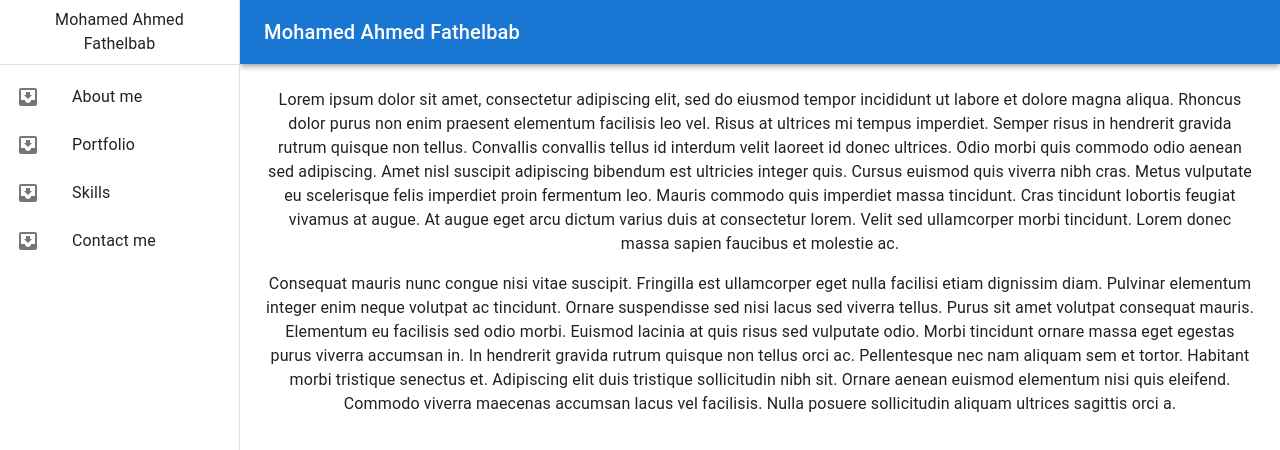
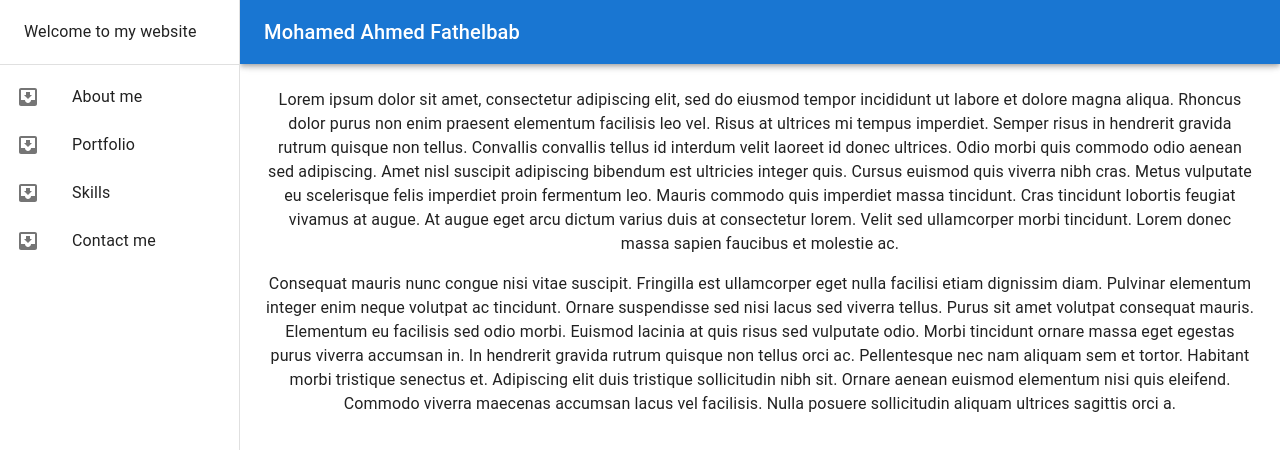
Before and after one commit to fathelbab/fathelbab.github.io, a React (Create React App) app: page / in a window 1280 px wide. Shown: the top 450 px of the page. Built offline with nearby package versions, Linux system fonts and the light colour scheme; the HTML template or start-up script is replaced by a standard one.

Commit message:
Feat: added header title to drawer

```diff
--- a/src/pages/Landing/Landing.tsx
+++ b/src/pages/Landing/Landing.tsx
@@ -55,15 +55,14 @@ export default function Landing(props: Props) {
         case 1 : return <InboxIcon />
         case 2 : return <InboxIcon/>
         case 3 : return <InboxIcon />
-        case 4 :
-        return<InboxIcon />
+        case 4 : return<InboxIcon />
 
     }
   }
   const drawer = (
     <div >
       <Toolbar >
-        Mohamed Ahmed Fathelbab
+        Welcome to my website
         </Toolbar>
       <Divider />
       <List>
```
